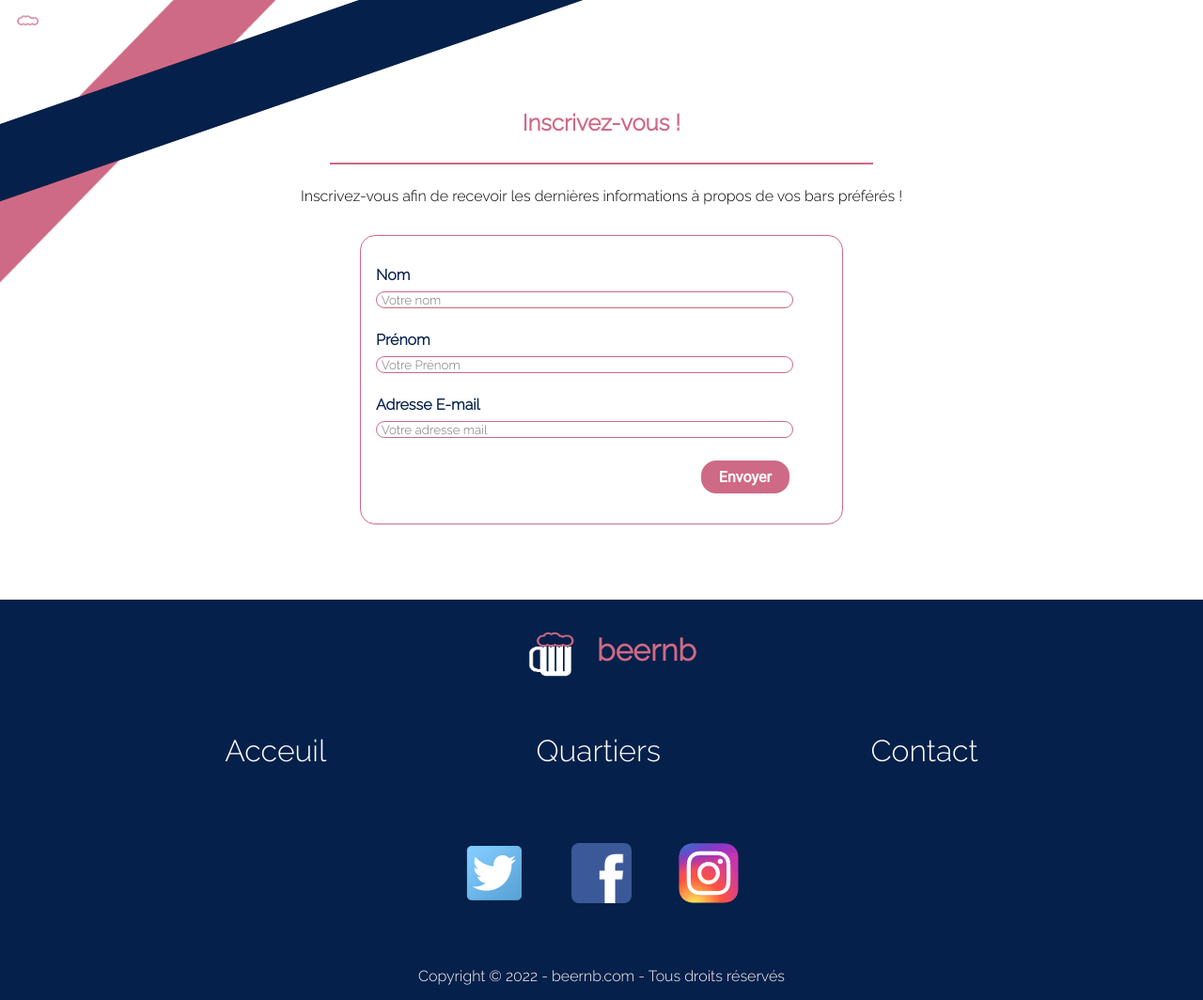
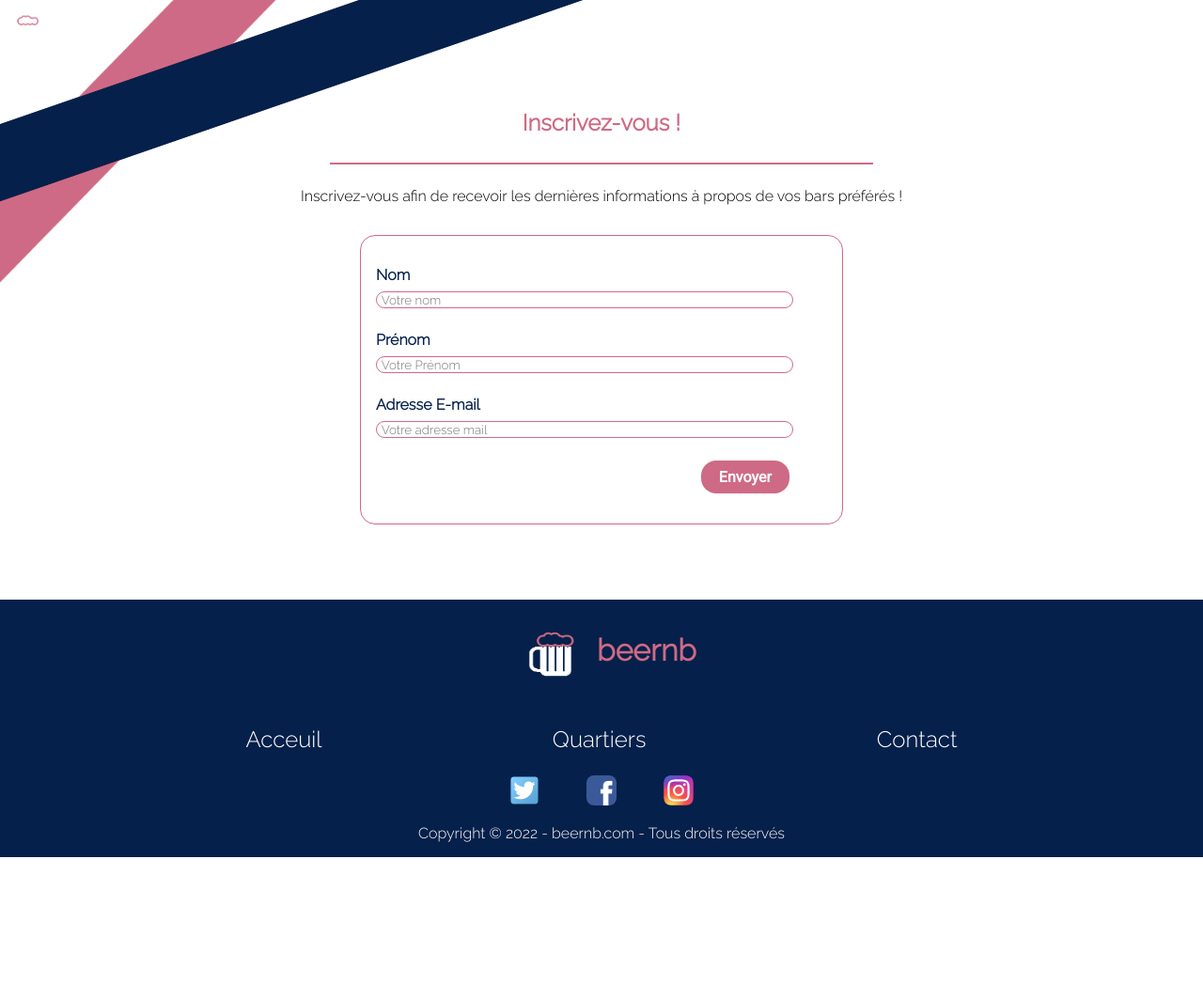
Before and after one commit to msarava/beernb, a website: page form.html in a window 1280 px wide. Shown: the whole page at 94% size. After the commit the page ends 912 px from the top, so only its background shows below. Drawn offline with Linux system fonts and the light colour scheme.

Commit message:
edit footer

```diff
--- a/form.css
+++ b/form.css
@@ -71,7 +71,6 @@ footer{
     width: 90%;
 }
 .btn-standard{
-    cursor: pointer;
     font-family: var(--roboto);
     background-color: var(--secondary-color);
     color: white;
--- a/global.css
+++ b/global.css
@@ -405,11 +405,10 @@ justify-content: center;
       display:flex;
       justify-content: center;
       align-items: center;
-      margin: 3rem;
               }
   .imglogos{
-      width: 4rem;
-      height : 4rem;
+      width: 2rem;
+      height : 2rem;
       border-radius: 0.5rem;
               }
 
@@ -421,7 +420,7 @@ justify-content: center;
   .menu {
       display: flex;
       justify-content: space-evenly;
-      font-size: 2rem;
+      font-size: 1.5rem;
   }
 
   .photos_container {
```
